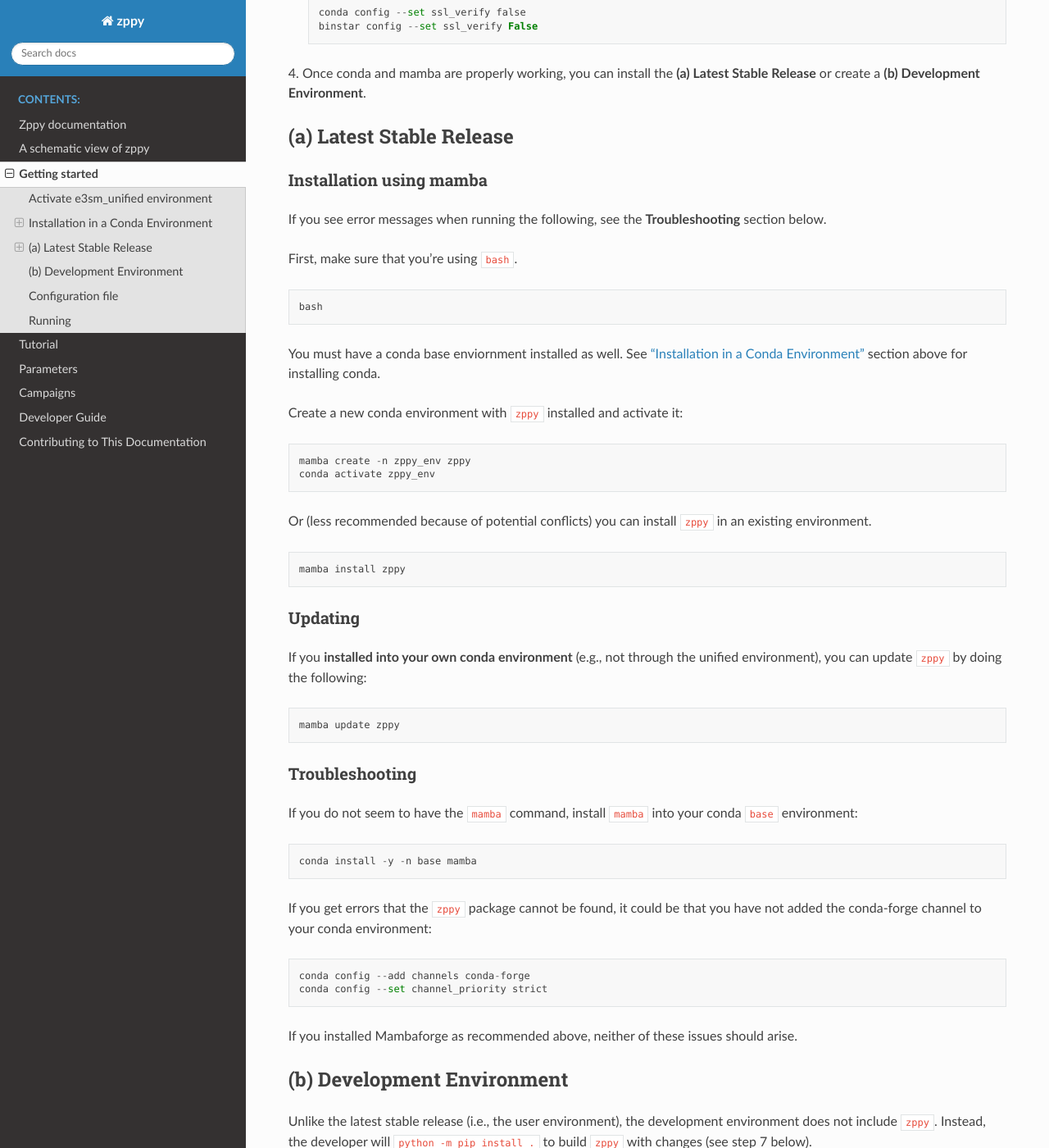
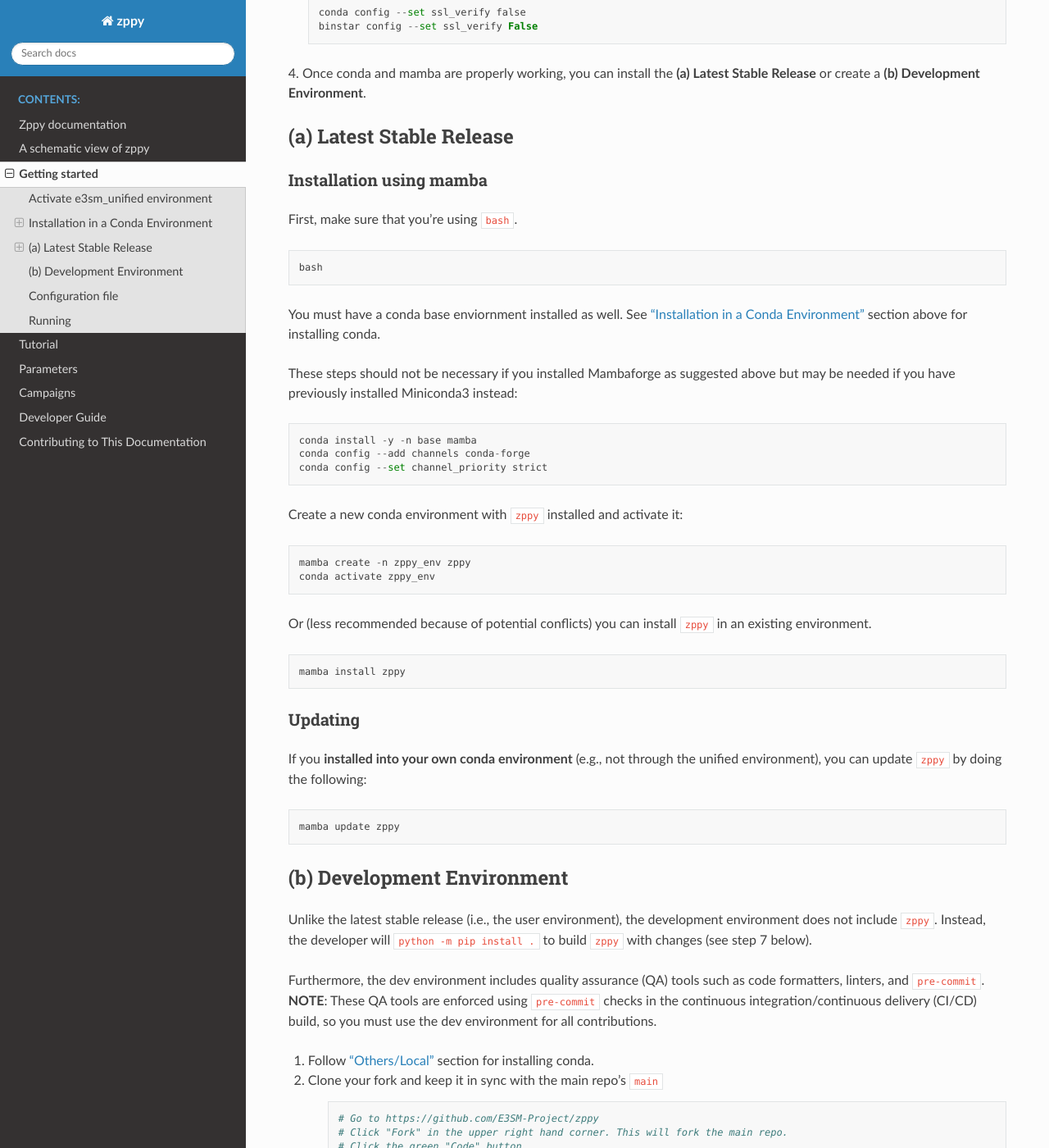
Before and after one commit to E3SM-Project/zppy, a Sphinx documentation site: the page built from docs/source/getting_started.rst, in a window 1280 px wide and 1400 px high, scrolled down 2210 px. Shown: the whole window at 82% size. Built offline with Sphinx 7.4.7 and the Read the Docs theme 2.0.0, drawn with Linux system fonts in a browser that asks for light colours.

Commit message:
Remove troubleshooting and instead include in install

```diff
--- a/docs/source/getting_started.rst
+++ b/docs/source/getting_started.rst
@@ -127,9 +127,6 @@
 Installation using mamba
 ------------------------
 
-If you see error messages when running the following, see the
-**Troubleshooting** section below.
-
 First, make sure that you're using ``bash``. ::
 
    bash
@@ -137,6 +134,13 @@
 You must have a conda base enviornment installed as well.
 See :ref:`"Installation in a Conda Environment" <conda_environment>` section above for
 installing conda.
+
+These steps should not be necessary if you installed Mambaforge as suggested
+above but may be needed if you have previously installed Miniconda3 instead: ::
+
+   conda install -y -n base mamba
+   conda config --add channels conda-forge
+   conda config --set channel_priority strict
 
 Create a new conda environment with ``zppy`` installed and activate it: ::
 
@@ -155,23 +159,6 @@
 unified environment), you can update ``zppy`` by doing the following:  ::
 
     mamba update zppy
-
-Troubleshooting
----------------
-
-If you do not seem to have the ``mamba`` command, install ``mamba`` into your
-conda ``base`` environment: ::
-
-   conda install -y -n base mamba
-
-If you get errors that the ``zppy`` package cannot be found, it could be
-that you have not added the conda-forge channel to your conda environment: ::
-
-   conda config --add channels conda-forge
-   conda config --set channel_priority strict
-
-If you installed Mambaforge as recommended above, neither of these issues
-should arise.
 
 .. _dev-env:
 
```
